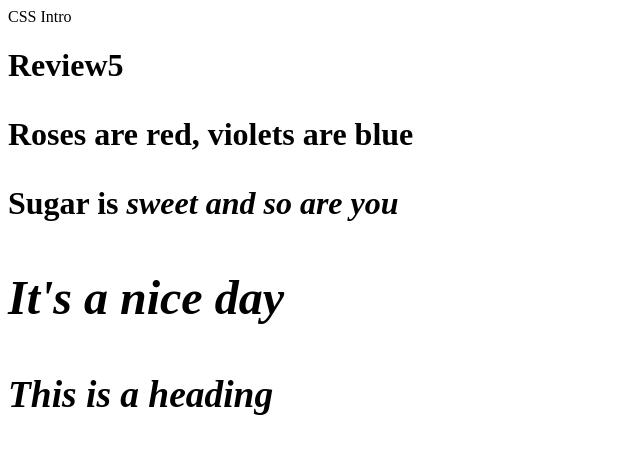
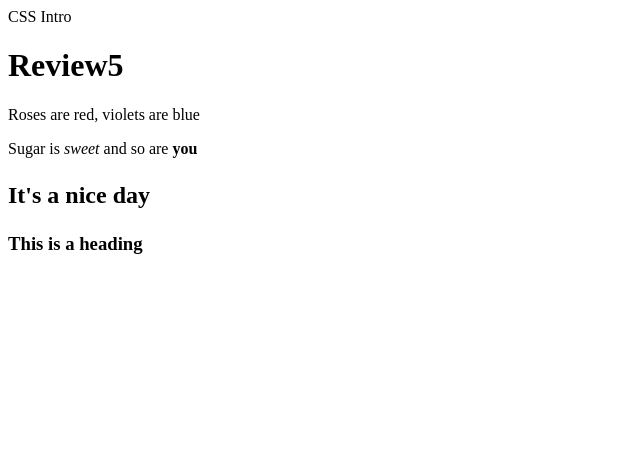
Before and after one commit to robinsonralph/index, a plain HTML site: page review5.html in a window 1280 px wide. Shown: the whole page, without its empty margins (0-640 px from the left). Drawn offline with Linux system fonts and the light colour scheme.

Commit message:
Update review5.html

```diff
--- a/review5.html
+++ b/review5.html
@@ -7,15 +7,16 @@
 </head>
 <body>
    CSS Intro
-   <h1>Review5</>
+   <h1>Review5</h1>
   <header>
     <p>Roses are red, violets are blue</p>
-    <p>Sugar is <em>sweet</> and so are <strong>you</></p>
+    <p>Sugar is <em>sweet</em> and so are <strong>you</strong></p>
+  </header>
 <section>
-    <h2><p>It's a nice day</p></h2?
+    <h2><p>It's a nice day</p></h2>
 
 <section>
-  <h3>This is a heading</>
+  <h3>This is a heading</h3>
 <a href ="http://www.google.com" target="blank"></a>
 
 </body>
```
